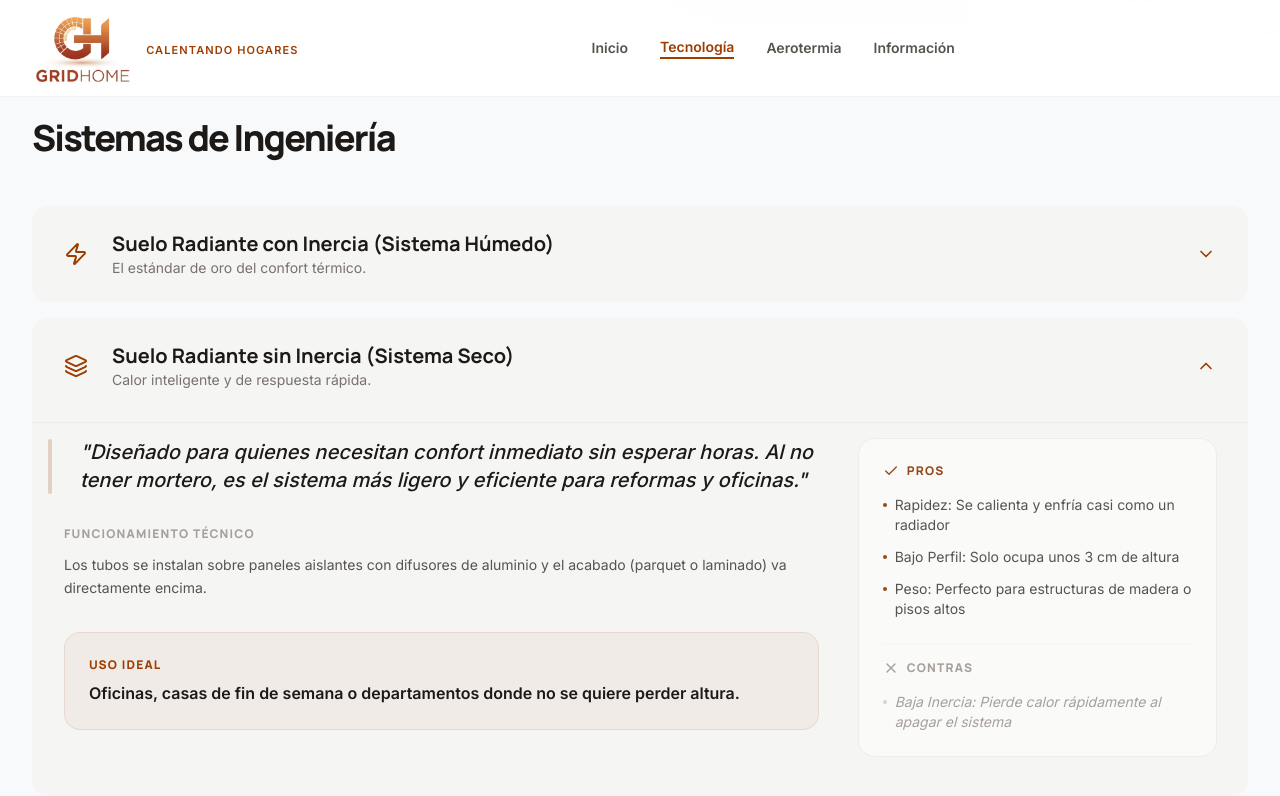
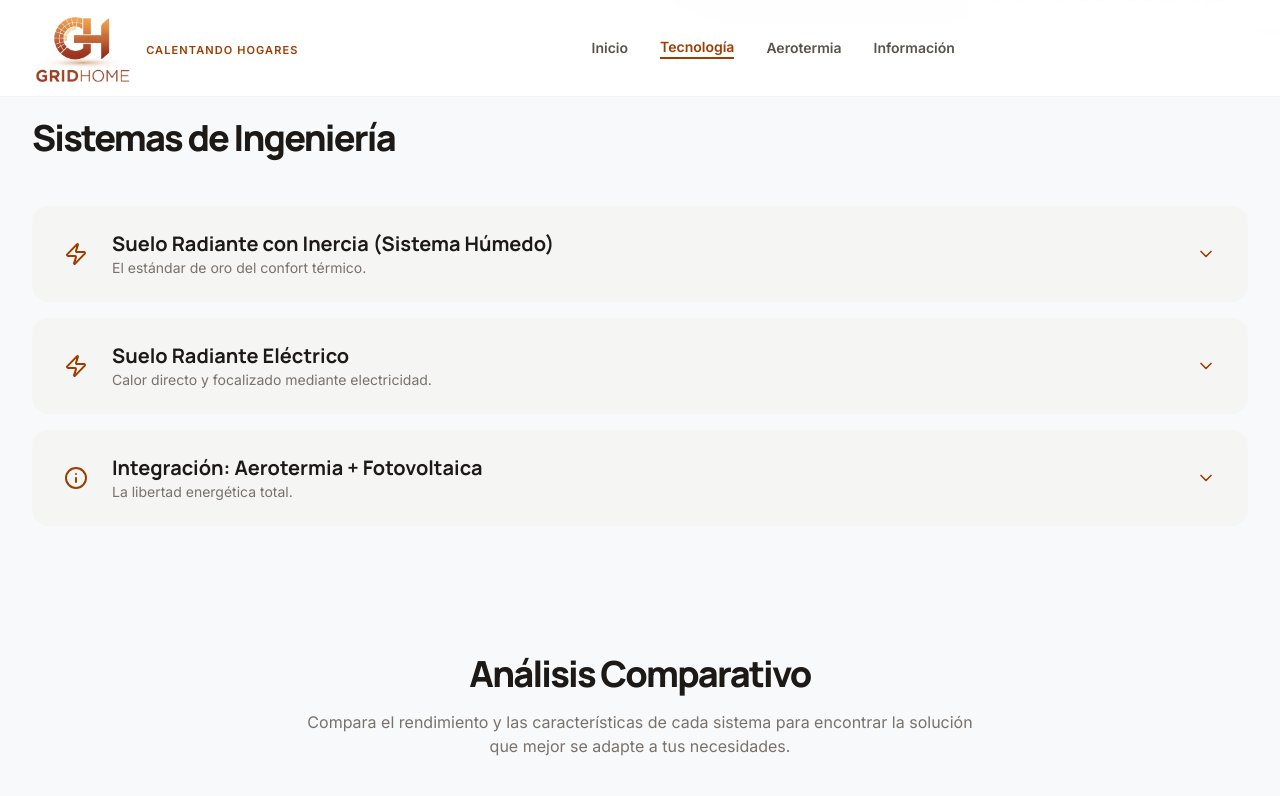
Before and after one commit to Jf8ita/gridhomeweb, a React (Vite) app: page / in a window 1280 px wide. Both pictures are taken after a click on the button "Explorar Sistema". Shown: the part 624-1420 px from the top of the page. Built offline with nearby package versions, Linux system fonts and the light colour scheme.

Commit message:
Update TechnologyView.tsx
Se actualizan tecnologías.

```diff
--- a/src/components/TechnologyView.tsx
+++ b/src/components/TechnologyView.tsx
@@ -65,39 +65,6 @@
       ideal: "Viviendas habituales con ocupación continua."
     },
     {
-      id: 'no-inertia',
-      title: "Suelo Radiante sin Inercia (Sistema Seco)",
-      desc: "Calor inteligente y de respuesta rápida.",
-      icon: <Layers className="w-6 h-6" />,
-      quote: "Diseñado para quienes necesitan confort inmediato sin esperar horas. Al no tener mortero, es el sistema más ligero y eficiente para reformas y oficinas.",
-      functioning: "Los tubos se instalan sobre paneles aislantes con difusores de aluminio y el acabado (parquet o laminado) va directamente encima.",
-      pros: ["Rapidez: Se calienta y enfría casi como un radiador", "Bajo Perfil: Solo ocupa unos 3 cm de altura", "Peso: Perfecto para estructuras de madera o pisos altos"],
-      cons: ["Baja Inercia: Pierde calor rápidamente al apagar el sistema"],
-      ideal: "Oficinas, casas de fin de semana o departamentos donde no se quiere perder altura."
-    },
-    {
-      id: 'radiators',
-      title: "Radiadores de Baja Temperatura",
-      desc: "La evolución de la calefacción tradicional.",
-      icon: <Thermometer className="w-6 h-6" />,
-      quote: "Diseñados para trabajar en armonía con la aerotermia, ofrecen una instalación limpia y eficiente sin necesidad de tocar tus suelos.",
-      functioning: "Radiadores de aluminio con superficie ampliada que permite calentar usando agua a solo 45°C (en lugar de los 70°C antiguos).",
-      pros: ["Instalación Sencilla: Sin reformas estructurales", "Costo Inicial: La opción de inversión (CAPEX) más equilibrada"],
-      cons: ["Estética: Ocupan espacio en las paredes", "Distribución: El calor se concentra cerca del emisor"],
-      ideal: "Reformas donde se quiere mantener el suelo actual pero migrar a aerotermia."
-    },
-    {
-      id: 'fancoils',
-      title: "Fan Coils (Agua-Aire)",
-      desc: "Versatilidad total: calefacción y refrigeración.",
-      icon: <Wind className="w-6 h-6" />,
-      quote: "La solución técnica perfecta para climas húmedos, permitiendo un control preciso de la temperatura y la humedad sin riesgo de condensación.",
-      functioning: "Intercambiador de calor agua-aire con ventilador silencioso. Disponibles en pared, techo (cassette) o conductos.",
-      pros: ["Doble Función: Aire acondicionado y calefacción", "Deshumidificación: Vital para ciudades con alta humedad", "Seguridad: Evita el punto de rocío en el suelo"],
-      cons: ["Movimiento de aire: Generan ligero flujo de aire", "Mantenimiento: Requieren limpieza periódica de filtros"],
-      ideal: "Oficinas y hogares en zonas costeras o con alta humedad relativa."
-    },
-    {
       id: 'electric',
       title: "Suelo Radiante Eléctrico",
       desc: "Calor directo y focalizado mediante electricidad.",
@@ -125,8 +92,8 @@
     { metric: "Confort Térmico", noInertia: "Excelente", inertia: "Máximo", radiators: "Buena", fancoils: "Media", electric: "Buena", hybrid: "Excelente" },
     { metric: "Velocidad Respuesta", noInertia: "Muy Rápida", inertia: "Lenta", radiators: "Rápida", fancoils: "Muy Rápida", electric: "Muy Rápida", hybrid: "Variable" },
     { metric: "Temp. Operación", noInertia: "30-35°C", inertia: "30-35°C", radiators: "40-45°C", fancoils: "35-45°C", electric: "25-30°C", hybrid: "30-45°C" },
-    { metric: "COP Estimado", noInertia: "4.8 - 5.2", inertia: "4.8 - 5.2", radiators: "2.8-3.2", fancoils: "3.5 -3.8", electric: "1.0", hybrid: "Máximo" },
-    { metric: "Instalación Ideal", noInertia: "Reforma/Obra", inertia: "Obra Nueva", radiators: "Reforma", fancoils: "Ambas", electric: "Pequeñas Reformas", hybrid: "Ambas" },
+    { metric: "COP Estimado", noInertia: "4.8 - 5.2", inertia: "4.8 - 5.2", radiators: "3.5 - 4.0", fancoils: "4.0 - 4.5", electric: "1.0", hybrid: "Máximo" },
+    { metric: "Instalación Ideal", noInertia: "Reforma/Obra (casa)", inertia: "Obra Nueva", radiators: "Reforma", fancoils: "Ambas", electric: "Departamentos", hybrid: "Casas grandes" },
     { metric: "Impacto Visual", noInertia: "Invisible (0)", inertia: "Invisible (0)", radiators: "Visible", fancoils: "Visible (Mínimo)", electric: "Invisible (0)", hybrid: "Variable" },
     { metric: "Frío Activo", noInertia: "Refrescamiento", inertia: "Refrescamiento", radiators: "No", fancoils: "Sí (Potente)", electric: "No", hybrid: "Sí" },
   ];
@@ -267,9 +234,6 @@
               <tr className="bg-stone-50 border-b border-stone-200">
                 <th className="p-6 font-bold text-stone-400 text-xs uppercase tracking-widest">Atributo</th>
                 <th className="p-6 font-bold text-stone-900 text-center text-sm">Sin Inercia</th>
-                <th className="p-6 font-bold text-stone-900 text-center text-sm">Con Inercia</th>
-                <th className="p-6 font-bold text-stone-900 text-center text-sm">Radiadores</th>
-                <th className="p-6 font-bold text-stone-900 text-center text-sm">Fancoils</th>
                 <th className="p-6 font-bold text-stone-900 text-center text-sm">Eléctrico</th>
                 <th className="p-6 font-bold text-stone-900 text-center text-sm">Híbrido</th>
               </tr>
@@ -279,9 +243,6 @@
                 <tr key={idx} className="border-b border-stone-100 last:border-0 hover:bg-stone-50/50 transition-colors">
                   <td className="p-6 font-bold text-stone-700 bg-stone-50/20">{row.metric}</td>
                   <td className="p-6 text-center text-stone-600 text-sm">{row.noInertia}</td>
-                  <td className="p-6 text-center text-stone-600 text-sm">{row.inertia}</td>
-                  <td className="p-6 text-center text-stone-600 text-sm">{row.radiators}</td>
-                  <td className="p-6 text-center text-stone-600 text-sm">{row.fancoils}</td>
                   <td className="p-6 text-center text-stone-600 text-sm">{row.electric}</td>
                   <td className="p-6 text-center text-stone-900 font-bold text-sm bg-primary/5">{row.hybrid}</td>
                 </tr>
```
